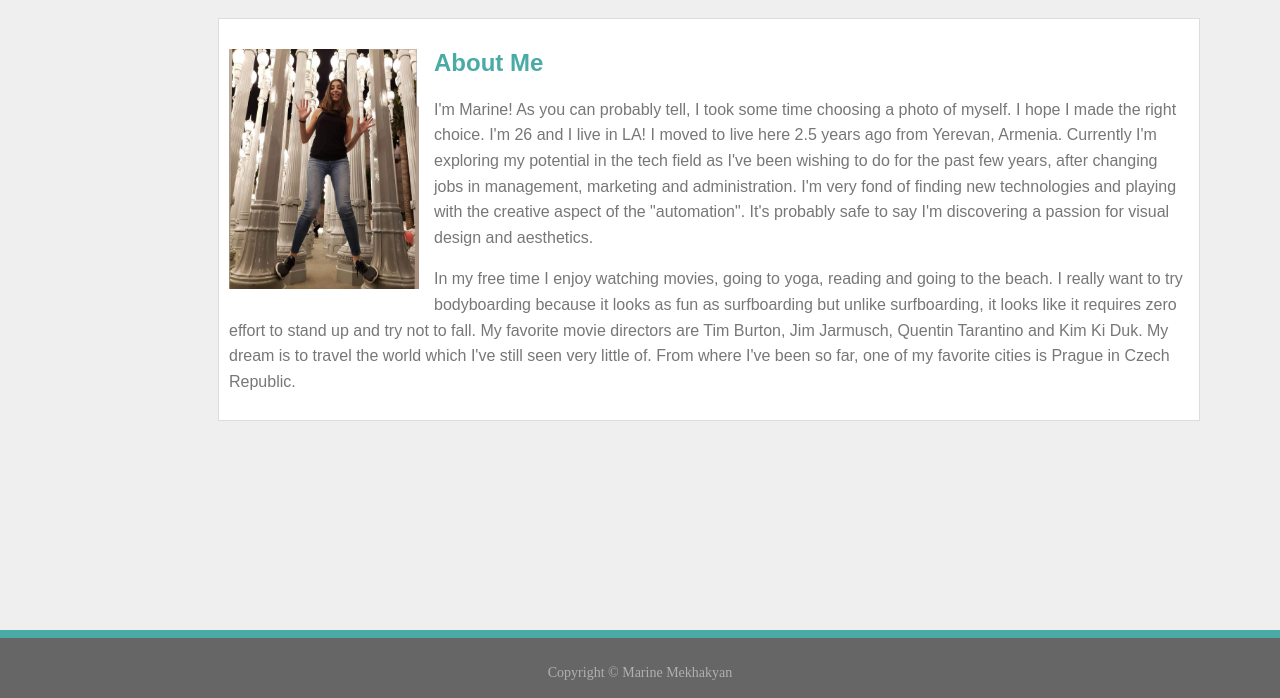
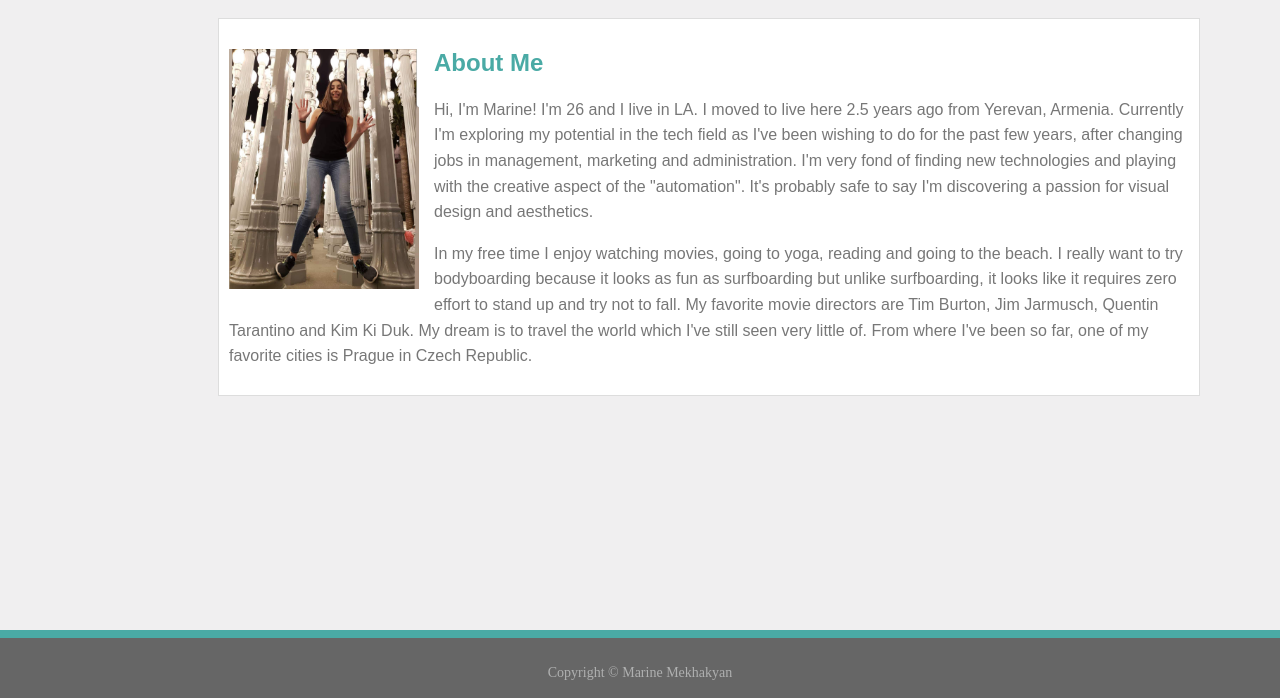
Before and after one commit to marinemekhakyan/Basic-Portfolio, a plain HTML site: page index.html in a window 1280 px wide. Shown: the part 102-800 px from the top of the page. Drawn offline with Linux system fonts and the light colour scheme.

Commit message:
Update index.html

```diff
--- a/index.html
+++ b/index.html
@@ -37,7 +37,7 @@
 
             <h2>About Me</h2>
 
-                <p>I'm Marine! As you can probably tell, I took some time choosing a photo of myself. I hope I made the right choice. I'm 26 and I live in LA! I moved to live here 2.5 years ago from Yerevan, Armenia. Currently I'm exploring my potential in the tech field as I've been wishing to do for the past few years, after changing jobs in management, marketing and administration. I'm very fond of finding new technologies and playing with the creative aspect of the "automation". It's probably safe to say I'm discovering a passion for visual design and aesthetics.</p>
+                <p>Hi, I'm Marine! I'm 26 and I live in LA. I moved to live here 2.5 years ago from Yerevan, Armenia. Currently I'm exploring my potential in the tech field as I've been wishing to do for the past few years, after changing jobs in management, marketing and administration. I'm very fond of finding new technologies and playing with the creative aspect of the "automation". It's probably safe to say I'm discovering a passion for visual design and aesthetics.</p>
 
                 <p>In my free time I enjoy watching movies, going to yoga, reading and going to the beach. I really want to try bodyboarding because it looks as fun as surfboarding but unlike surfboarding, it looks like it requires zero effort to stand up and try not to fall. My favorite movie directors are Tim Burton, Jim Jarmusch, Quentin Tarantino and Kim Ki Duk. My dream is to travel the world which I've still seen very little of. From where I've been so far, one of my favorite cities is Prague in Czech Republic.</p>
 
```
